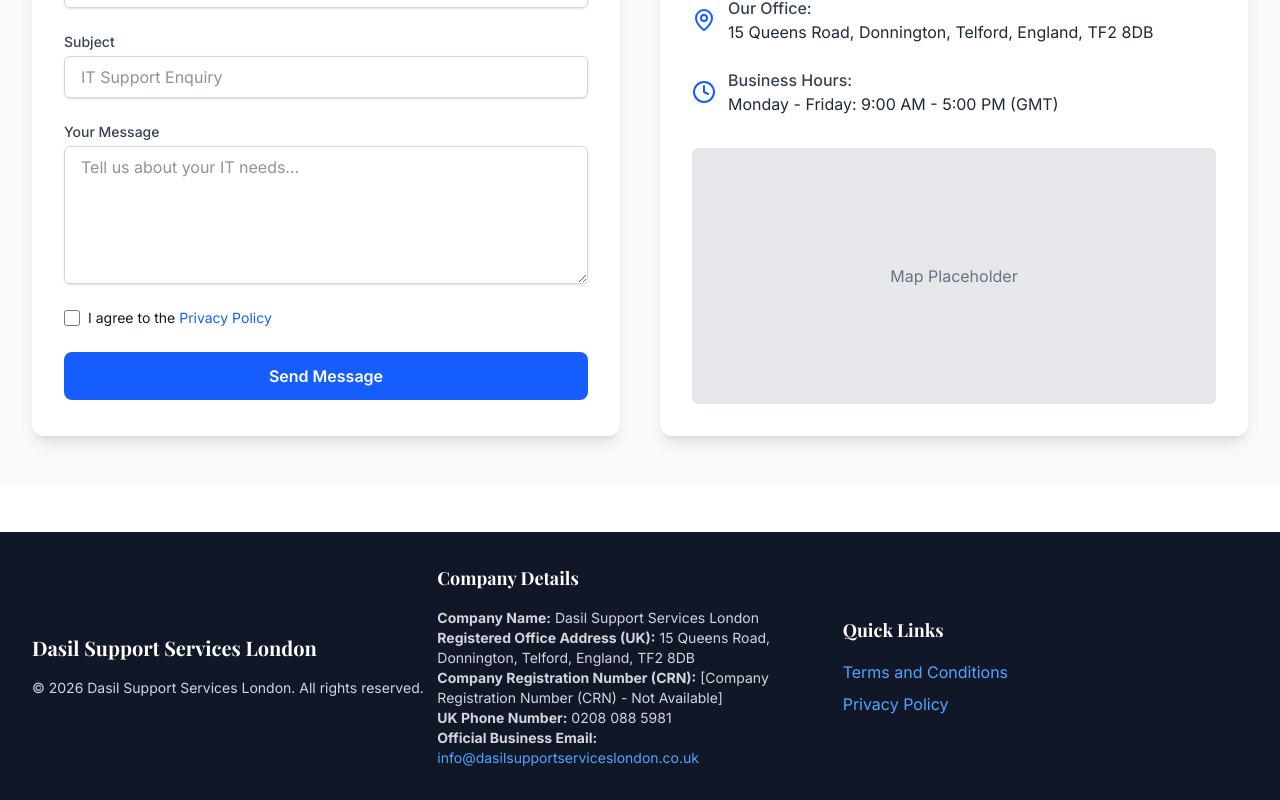
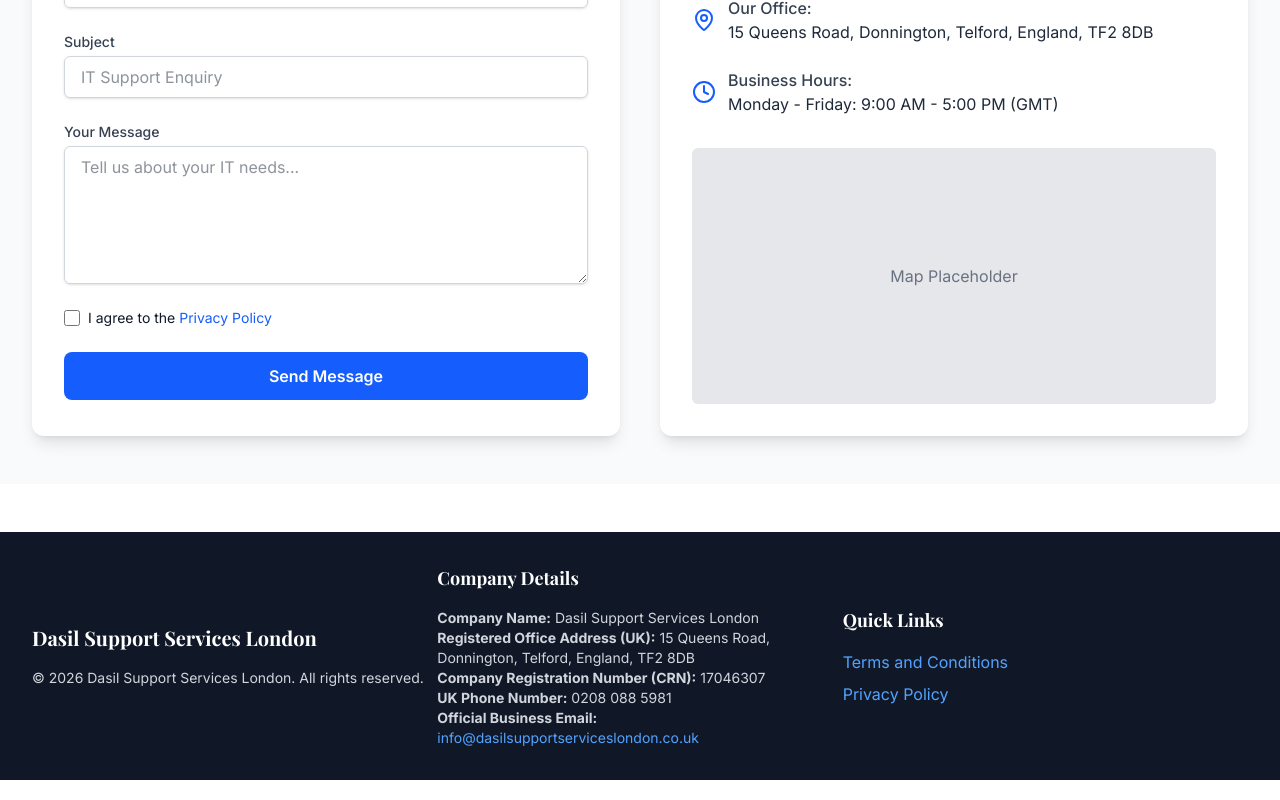
Before and after one commit to consultancy-outfit/100IT-SALESITES-001, a React (Vite) app: page /contact-us in a window 1280 px wide. Shown: the part 508-1308 px from the top of the page. Built offline with nearby package versions, Linux system fonts and the light colour scheme.

Commit message:
Update constants.ts

```diff
--- a/src/constants.ts
+++ b/src/constants.ts
@@ -1,7 +1,7 @@
 export const COMPANY_DETAILS = {
   name: "Dasil Support Services London",
   registeredOfficeAddress: "15 Queens Road, Donnington, Telford, England, TF2 8DB",
-  companyRegistrationNumber: "[Company Registration Number (CRN) - Not Available]",
+  companyRegistrationNumber: "17046307",
   ukPhoneNumber: "0208 088 5981",
   officialBusinessEmail: "info@dasilsupportserviceslondon.co.uk",
   crn:"17046307",
```
